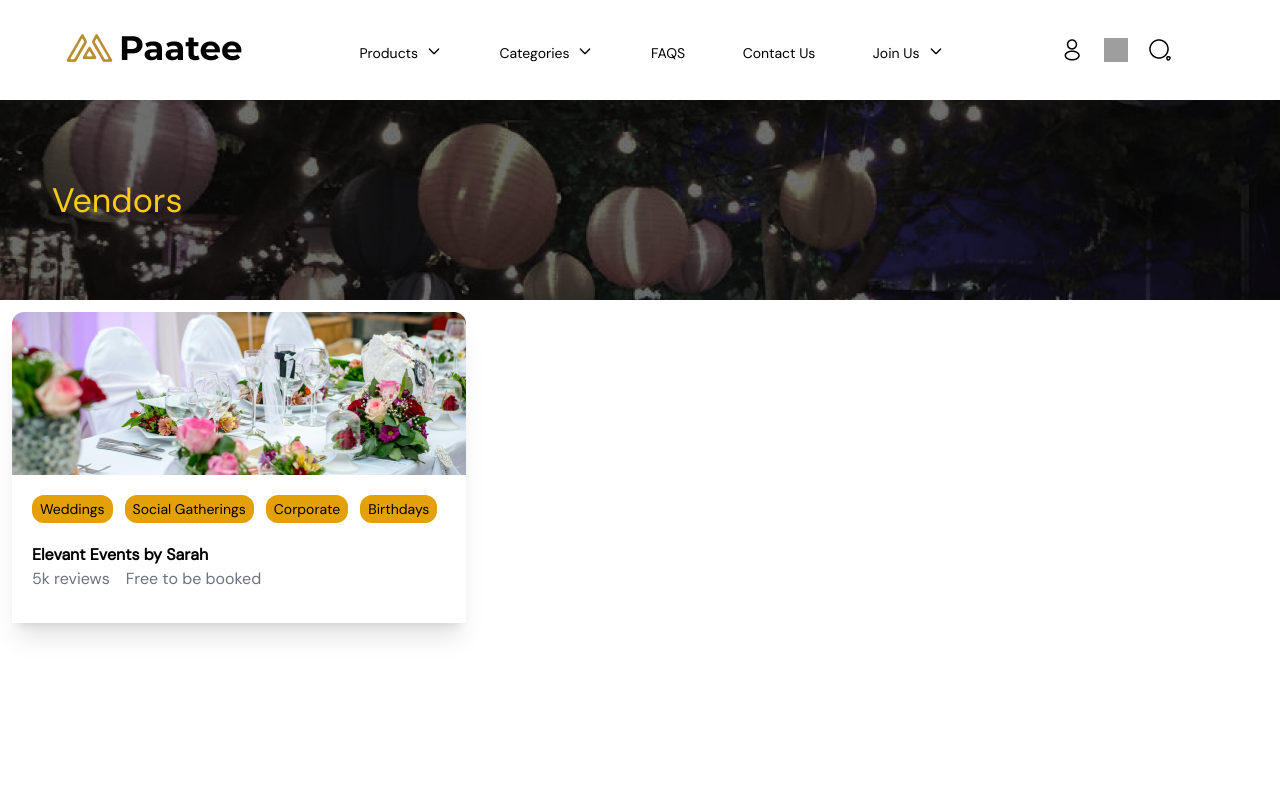
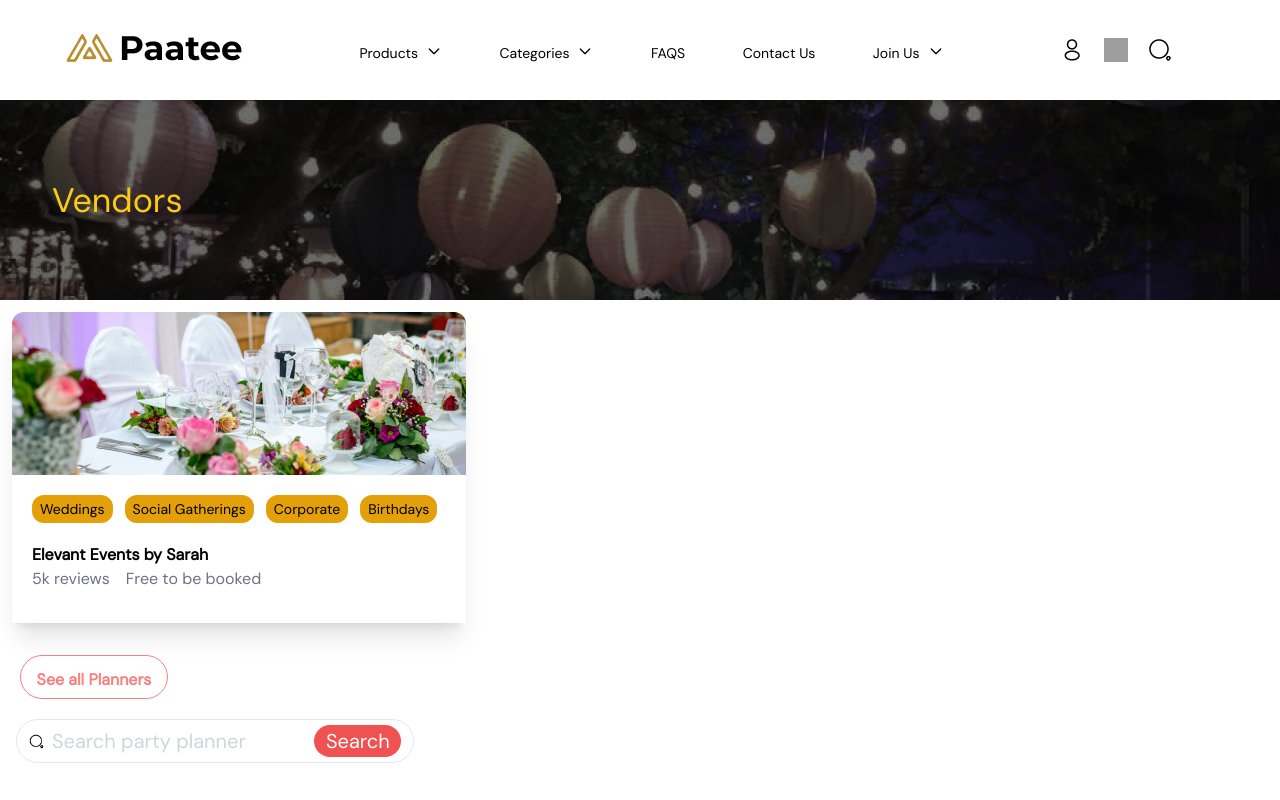
Before and after one commit to PaateeNg/paatee, a Next.js app: page /vendors in a window 1280 px wide. Built offline with nearby package versions, Linux system fonts and the light colour scheme; grey boxes are pictures that could not be loaded.

Commit message:
search bar done

```diff
--- a/src/app/vendors/page.tsx
+++ b/src/app/vendors/page.tsx
@@ -1,14 +1,16 @@
 import NavBar from '@/components/NavBar/DesktopNavBar'
 import PlannerCard from '@/components/PlannerCard/PlannerCard'
-import VendorBanner from '@/components/VPBanner/VPBanner'
+import SearchBar from '@/components/SearchBar/SearchBar'
+import VPBanner from '@/components/VPBanner/VPBanner'
 import React from 'react'
 
 const Vendors = () => {
   return (
     <>
         <NavBar/>
-        <VendorBanner/>
+        <VPBanner/>
         <PlannerCard />
+        <SearchBar/>
 
     </>
   )
--- a/src/components/Cards/CategoryCard.tsx
+++ b/src/components/Cards/CategoryCard.tsx
@@ -3,7 +3,7 @@ import Image from "next/image";
 export default function CategoryCard() {
   return (
     <div className="relative flex flex-col align-middle md:max-w-[380px] h-[370px]">
-      <Image src="/assets/img/homebanner.jpeg" fill alt="" className="" />
+      <Image src="/assets/img/category1.png" fill alt="" className="" />
       <div className="absolute flex flex-col w-full h-full">
         <div className="flex flex-grow items-center justify-center">
           <span className="text-white text-[32px] font-[700]">Party Item</span>
--- a/src/components/PlannerCard/PlannerCard.tsx
+++ b/src/components/PlannerCard/PlannerCard.tsx
@@ -27,6 +27,10 @@ const PlannerCard = () => {
                 </div>
             </div>
         </div>
+        <div>
+
+            <button className='h-[44px] w-[148px] rounded-full border border-red-400 text-red-400 font-bold p-3 mt-5 mb-5 ml-5'>See all Planners</button>
+        </div>
     </>
   )
 }
--- /dev/null
+++ b/src/components/SearchBar/SearchBar.tsx
@@ -0,0 +1,20 @@
+import Image from 'next/image'
+import React from 'react'
+
+const SearchBar = () => {
+  return (
+    <>
+        <div className='h-[44px] w-[398px] p-1 border mb-5 ml-4 px-3 flex items-center justify-between rounded-full'>
+            <div className='flex gap-2 items-center justify-center'>
+                <Image alt='serch-icon' width={15} height={15} src="/assets/img/search-normal.png"/>
+                <span className='text-gray-300 text-xl'>Search party planner</span>
+            </div>
+            <div>
+                <button className='bg-red-500 rounded-full h-[32px] w-[87px] px-3 py-2 text-xl text-white flex items-center'>Search</button>
+            </div>
+        </div>
+    </>
+  )
+}
+
+export default SearchBar
```
Also changed, not shown: public/assets/img/category1.png (added).
